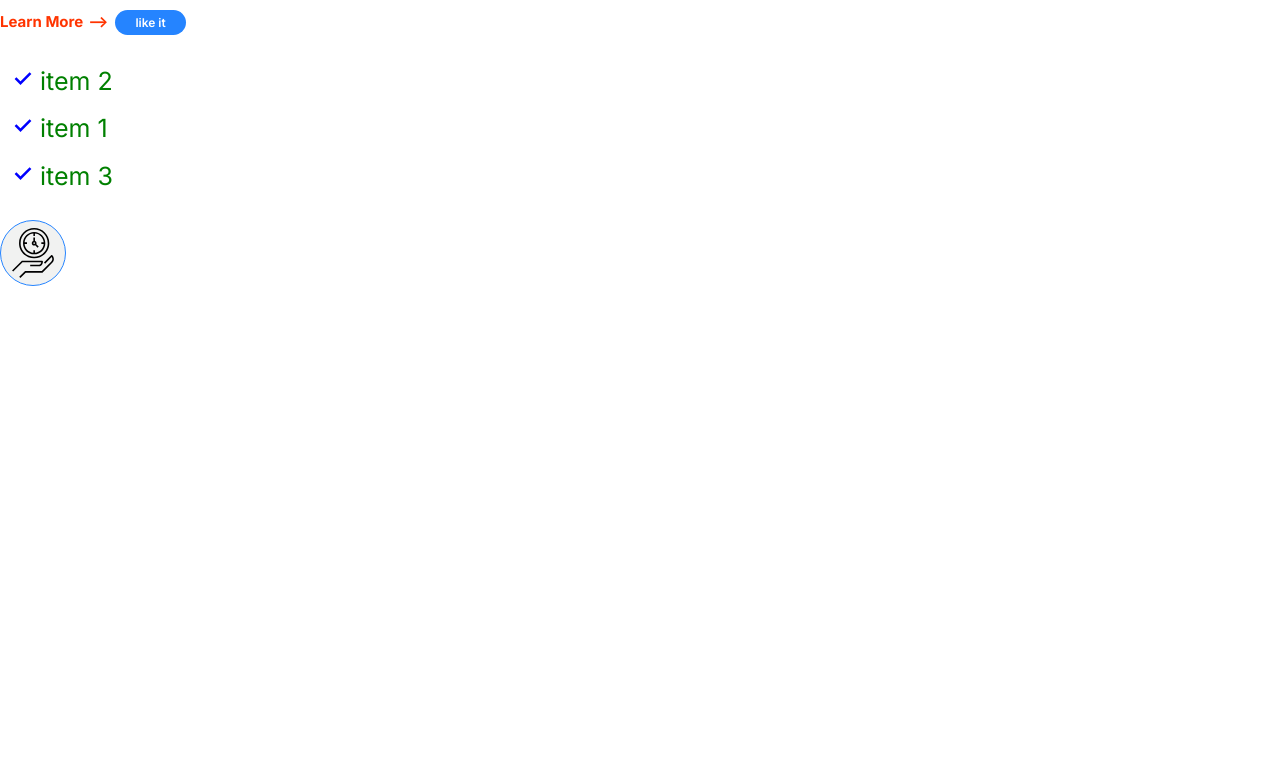
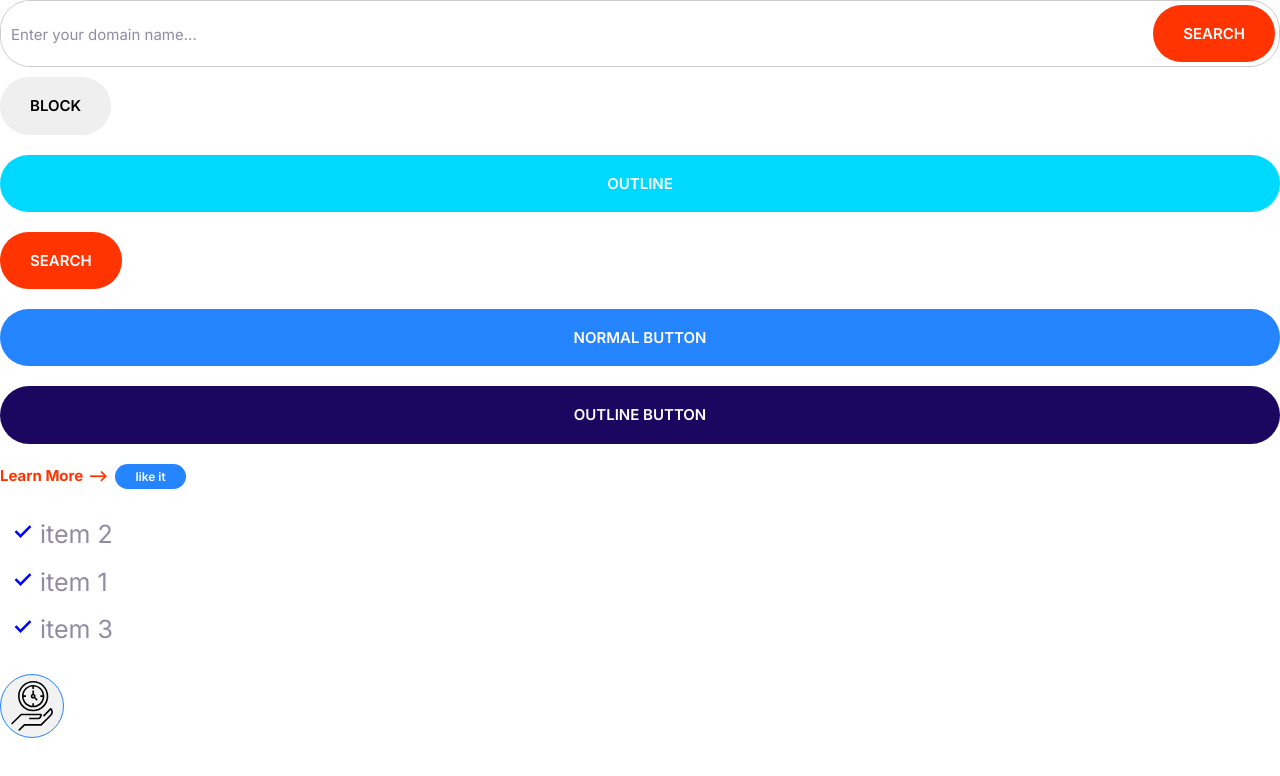
Before and after one commit to Maheshlee007/AllCloudify, a plain HTML site: page index.html in a window 1280 px wide. Drawn offline with Linux system fonts and the light colour scheme.

Commit message:
impemnted input components using bottom down appro

```diff
--- a/index.html
+++ b/index.html
@@ -9,6 +9,23 @@
     <title>FutureCloudify</title>
   </head>
   <body>
+    <div class="input-group">
+      <input
+        type="text"
+        name="domain-name"
+        placeholder="Enter your domain name..."
+        class="input"
+      />
+      <button class="btn btn--accent">search</button>
+    </div>
+    <div>
+      <button class="btn">block</button>
+      <button class="btn btn--secondary btn__block">outline</button>
+      <button class="btn btn--accent">search</button>
+      <button class="btn btn--primary btn__block">normal button</button>
+      <button class="btn btn--outline btn__block">outline button</button>
+    </div>
+
     <a href="#" class="link-arrow">Learn More</a>
     <span class="badge badge--primary badge--small">like it</span>
     <ul class="list list--tick">
@@ -21,11 +38,11 @@
         <use xlink:href="images\sprite.svg#wordpress"></use>
       </svg> -->
       <img
-      src="icons/clock.svg"
-      class="icon"
-      alt="SVG Image"
-      width="80px"
-      height="80px"
+        src="icons/clock.svg"
+        class="icon"
+        alt="SVG Image"
+        width="80px"
+        height="80px"
       />
     </span>
   </body>
--- a/styles.css
+++ b/styles.css
@@ -11,8 +11,15 @@
   --color-accent: #ff3400;
   --color-headings: #1b0760;
   --color-body: #918ca4;
+  --border-radius: 30px;
+  --color-border: #ccc;
 }
 
+*,
+*::after,
+*::before {
+  box-sizing: border-box;
+}
 html {
   font-size: 62.5%;
   /* which gives 10px  as if browser default font size
@@ -25,6 +32,7 @@ body {
   color: var(--color-body);
   font-size: 2.5rem;
   line-height: 1.5;
+  /* background-color: black; */
 }
 
 h1,
@@ -110,7 +118,6 @@ a {
 .list--tick {
   list-style-image: url("./icons/tick.svg");
   padding-left: 4rem;
-  color: green;
 }
 
 .list--tick .list__item {
@@ -138,6 +145,84 @@ a {
   border: 1px solid var(--color-primary);
 }
 
+/* buttons */
+.btn {
+  border-radius: 40px;
+  border: 0;
+  font-size: 1.8rem;
+  font-weight: 600;
+  padding: 2rem 3rem;
+  text-transform: uppercase;
+  cursor: pointer;
+  white-space: nowrap;
+  text-align: center;
+  margin: 1rem 0;
+}
+.btn--primary {
+  background-color: var(--color-primary);
+  color: white;
+}
+.btn--primary:hover {
+  background-color: #3a4becbf;
+}
+.btn--secondary {
+  background-color: var(--color-secondary);
+  color: white;
+}
+.btn--secondary:hover {
+  background: #35c0d8df;
+}
+.btn--accent {
+  background-color: var(--color-accent);
+  color: white;
+}
+.btn--accent:hover {
+  background: #ec5029;
+  color: #fff;
+}
+.btn__block {
+  width: 100%;
+  display: inline-block;
+}
+.btn--outline {
+  background-color: var(--color-headings);
+  color: #fff;
+  transition: background-color 0.5s;
+}
+.btn--outline:hover {
+  background-color: #fff;
+  color: var(--color-headings);
+  border: 2px solid var(--color-headings);
+}
+
+/* inputs  */
+.input {
+  padding: 1.5rem 3.5rem;
+  color: var(--color-headings);
+  border-radius: var(--border-radius);
+  outline: none;
+  border: 1px solid var(--color-border);
+  font-size: 2rem;
+}
+
+.input::placeholder {
+  color: #918ca4;
+}
+
+.input-group {
+  border: 1px solid var(--color-border);
+  display: flex;
+  border-radius: var(--border-radius);
+}
+
+.input-group .input {
+  border: none;
+  flex-grow: 1;
+  padding: 1.5rem 1rem;
+}
+.input-group .btn {
+  margin: 4px;
+}
 /* -------------------large screen  version--------------- */
 
 @media screen and (min-width: 1024px) {
@@ -170,4 +255,15 @@ a {
   .list--tick .list__item {
     padding-left: 0;
   }
+
+  /* buttons */
+  .btn {
+    font-size: 1.5rem;
+  }
+
+  /* inputs */
+  .input::placeholder {
+    color: #918ca4;
+    font-size: 1.5rem;
+  }
 }
```
